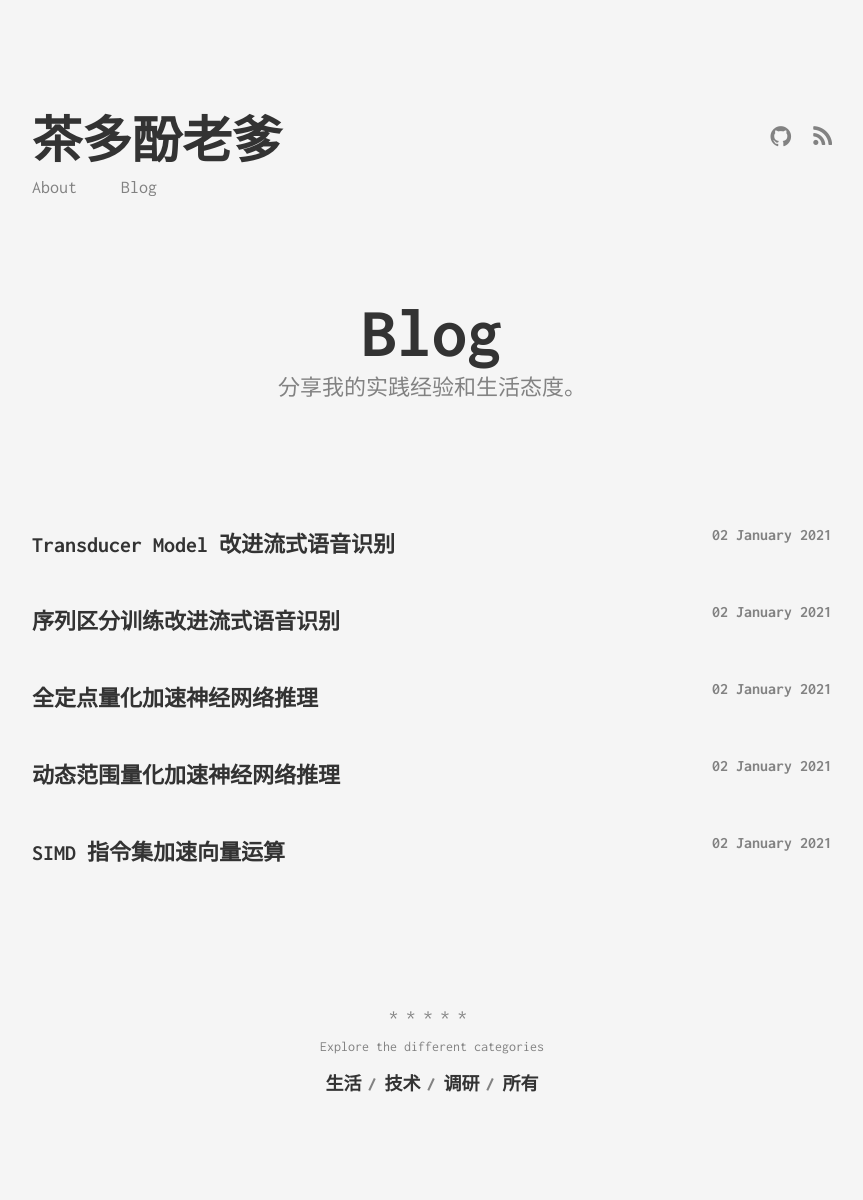
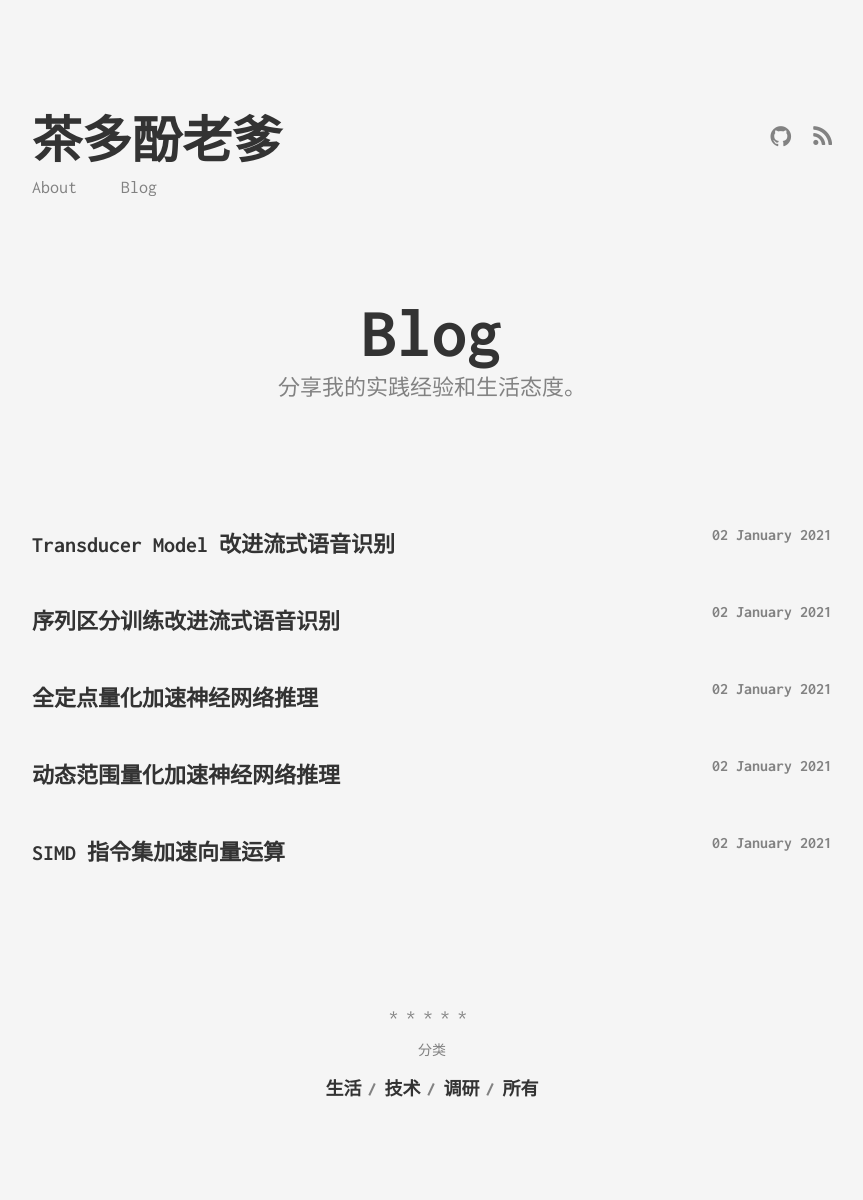
Before and after one commit to TeaPoly/TeaPoly.github.io, a Jekyll site: the page built from index.html, in a window 1280 px wide. Shown: the whole page, without its empty margins (208-1071 px from the left). Built offline with Jekyll 4.4.1, drawn with Linux system fonts in a browser that asks for light colours.

```diff
--- a/_includes/page/explore.html
+++ b/_includes/page/explore.html
@@ -1,6 +1,6 @@
 <div class="explore">
     <div class="explore__devider">*****</div>
-    <div class="explore__label">Explore the different categories</div>
+    <div class="explore__label">分类</div>
     <ul class="categories">
         {% for category in site.data.categories %}
             <li class="categories__item"><a href="{{ '/categories/' | append: category.slug | prepend: site.baseurl }}">{{ category.name }}</a></li>
```
